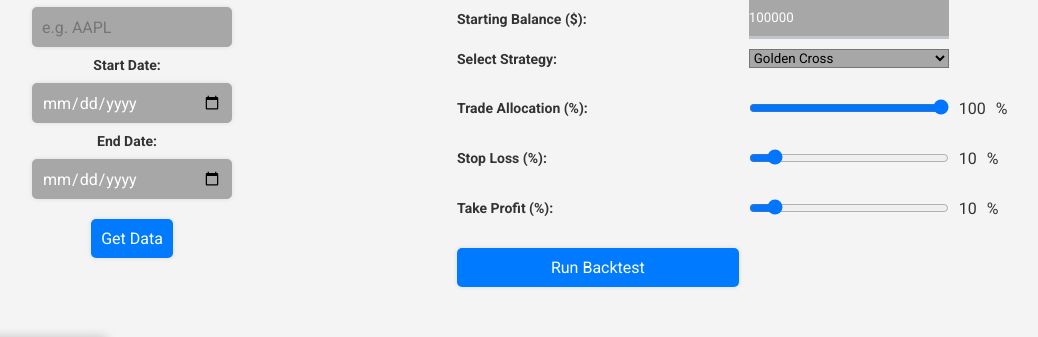
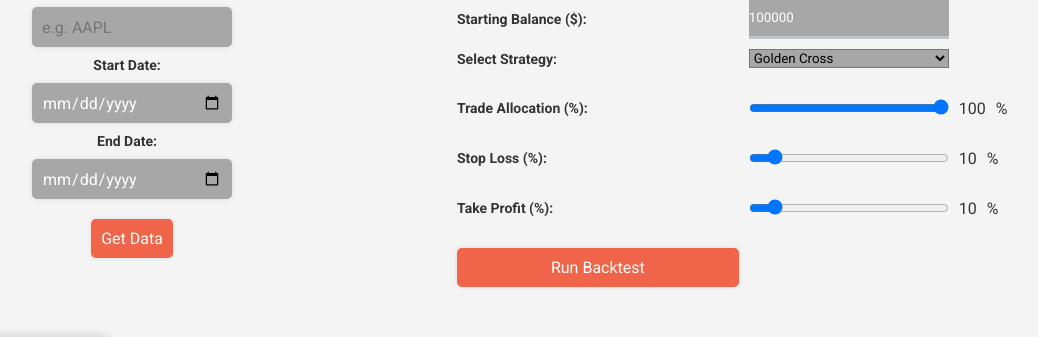
Before and after one commit to tobyrs/StockMarket_Analysis_Tool, a Flask app: page / in a window 1280 px wide. Shown: the part 159-496 px from the top of the page, without its empty margins (193-1231 px from the left). Run offline with Flask 3, Linux system fonts and the light colour scheme; some libraries are stand-ins or nearby versions.

Commit message:
Update: UI impovements

```diff
--- a/static/css/styles.css
+++ b/static/css/styles.css
@@ -46,14 +46,14 @@ input[type="text"], input[type="date"], button {
 }
 
 button {
-    background-color: #007BFF;
+    background-color: #f06449;
     color: #fff;
     cursor: pointer;
     transition: background-color 0.3s ease;
 }
 
 button:hover {
-    background-color: #0056b3;
+    background-color: #e47d68;
 }
 
 table {
```
